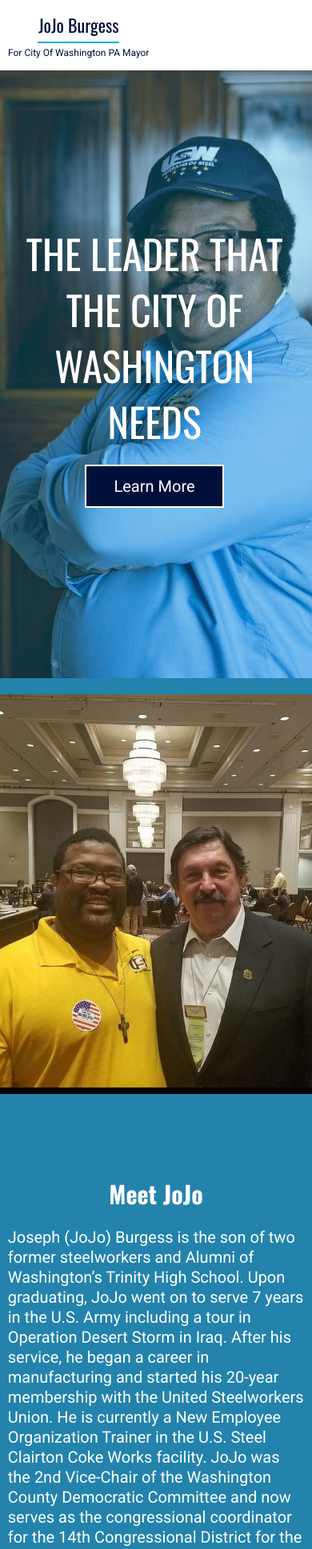
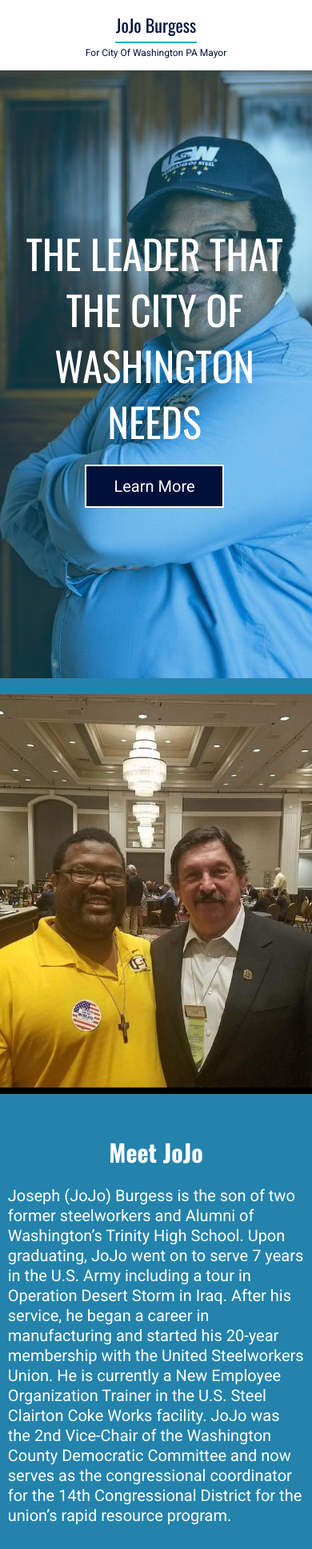
Before and after one commit to chrisean550/jojo-campaign, a React (Create React App) app: page / in a window 390 px wide. Shown: the top 1937 px of the page at 80% size. Built offline with nearby package versions, Linux system fonts and the light colour scheme.

Commit message:
minor change

```diff
--- a/src/styles/about.css
+++ b/src/styles/about.css
@@ -50,9 +50,9 @@
 
 @media screen and (max-width: 1100px) {
   .about-section{
-    height: 100vh;
+    /* height: 100vh; */
     padding: 2rem 0;
-    display: block;
+    /* display: block; */
   }
 
   .about-image{
@@ -76,7 +76,7 @@
 
 @media screen and (max-width: 990px) {
   .about-section{
-    height: 160vh;
+    /* height: 160vh; */
   }
 
   .about-image{
--- a/src/styles/header.css
+++ b/src/styles/header.css
@@ -61,7 +61,7 @@
 
 @media screen and (max-width: 990px) {
   .header-section {
-    justify-content: space-between;
+    justify-content: center;
     padding: 0 1rem;
   }
 
```
